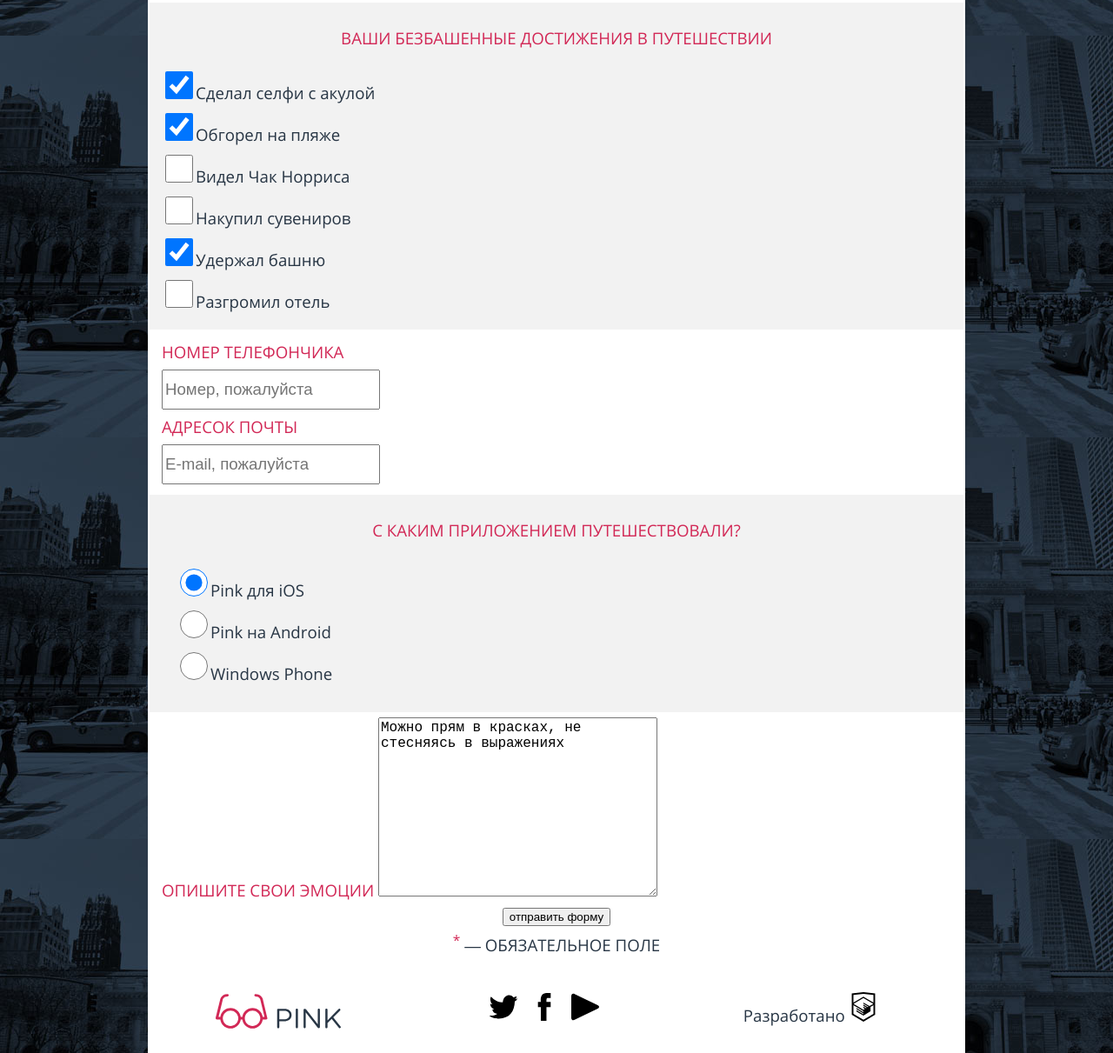
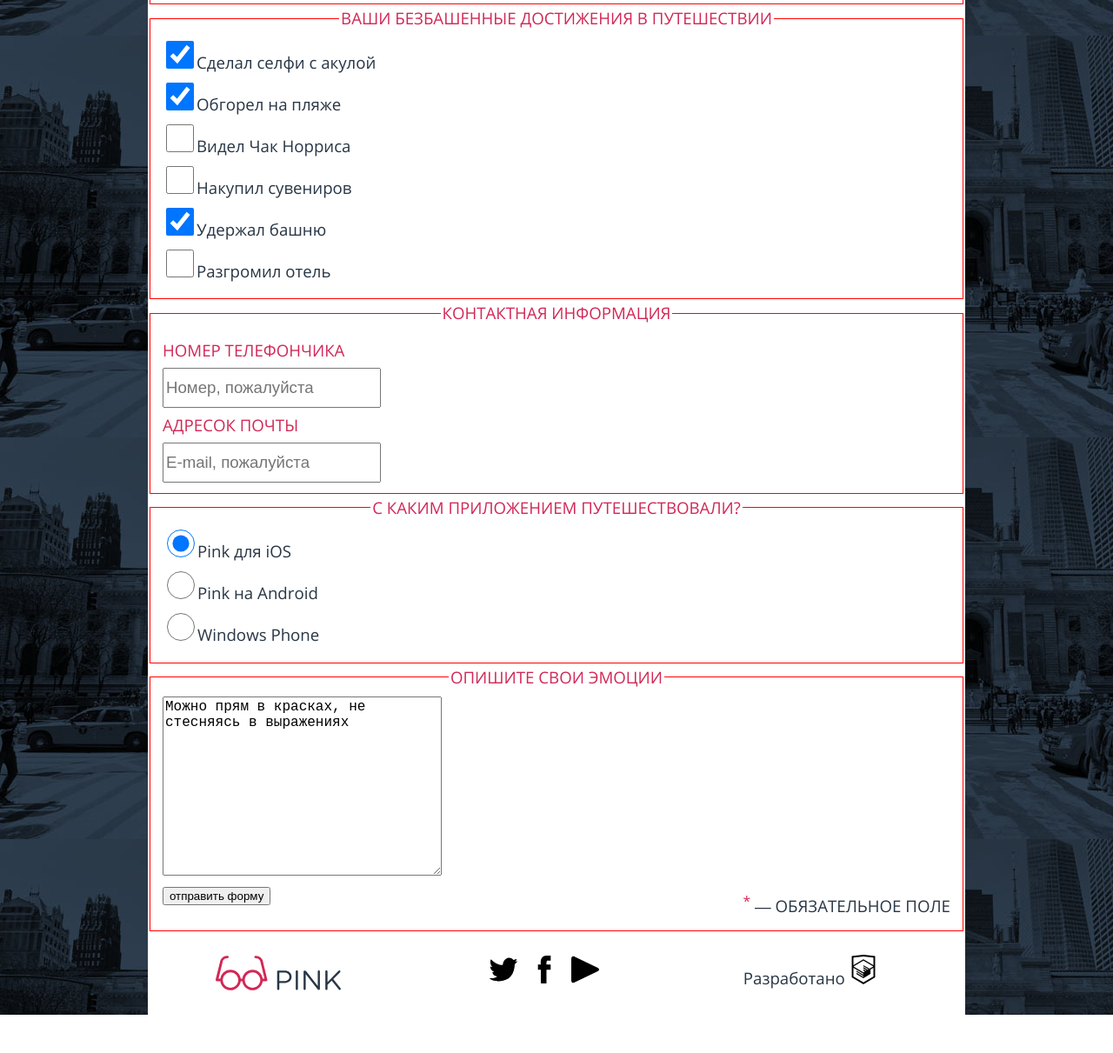
Before and after one commit to zeckson/125753-pink, a website: page form.html in a window 1280 px wide. Shown: the part 883-2094 px from the top of the page at 87% size. After the commit the page ends 2050 px from the top, so only its background shows below. Drawn offline with nearby package versions, Linux system fonts and the light colour scheme; files that its build step writes are made by us from their sources; files whose address does not match are found by name.

Commit message:
form layout

```diff
--- a/form.html
+++ b/form.html
@@ -57,7 +57,7 @@
       </label>
     </fieldset>
     <fieldset class="contest__achievements">
-      <p>ваши безбашенные достижения в путешествии</p>
+      <legend class="contest__form-legend">Ваши безбашенные достижения в путешествии</legend>
 
       <label class="contest__form-label">
         <input type="checkbox" name="achievements" class="contest__form-checkbox" checked>Сделал селфи с акулой
@@ -79,6 +79,7 @@
       </label>
     </fieldset>
     <fieldset class="contest__contacts">
+      <legend class="contest__form-legend">Контактная информация</legend>
       <label class="contest__form-label">
         Номер телефончика<input type="tel" class="contest__form-input" placeholder="Номер, пожалуйста">
       </label>
@@ -88,9 +89,8 @@
       </label>
     </fieldset>
     <fieldset class="contest__device">
-      <p>С каким приложением путешествовали?</p>
+      <legend class="contest__form-legend">С каким приложением путешествовали?</legend>
 
-      <fieldset>
       <label class="contest__form-label">
         <input type="radio" class="contest__form-radio" name="device" value="ios" checked>Pink для iOS
       </label>
@@ -101,14 +101,14 @@
         <input type="radio" class="contest__form-radio" name="device" value="windows">Windows Phone
       </label>
     </fieldset>
-    </fieldset>
     <fieldset class="contest__review">
-      <label class="contest__form-label">опишите свои эмоции
+      <legend class="contest__form-legend">Опишите свои эмоции</legend>
+      <label class="contest__form-label">
         <textarea name="review" id="review" cols="30"
                   rows="10">Можно прям в красках, не стесняясь в выражениях</textarea>
       </label>
 
-      <button type="submit">отправить форму</button>
+      <button class="contest__form-submit" type="submit">отправить форму</button>
       <span class="contest__hint"><sup>*</sup> &mdash; обязательное поле</span>
     </fieldset>
   </form>
--- a/sass/contest.scss
+++ b/sass/contest.scss
@@ -3,14 +3,14 @@
   fieldset {
     border: 0;
   }
+}
 
-  p {
-    text-align: center;
-    text-transform: uppercase;
+.contest__form-legend {
+  display: none;
+  text-align: center;
+  text-transform: uppercase;
 
-    color: $red;
-  }
-
+  color: $red;
 }
 
 .contest__form-label {
@@ -49,6 +49,10 @@
 
 .contest__device {
   background-color: $light-grey;
+
+  .contest__form-legend {
+    display: block;
+  }
   .contest__form-label {
     text-transform: none;
 
@@ -101,4 +105,21 @@
       display: inline-block;
     }
   }
+
+  .contest fieldset {
+    border: 1px solid red !important;
+    background-color: $white;
+  }
+  .contest__form-legend {
+    display: block;
+  }
+
+  .contest__form-submit {
+    float: left;
+  }
+  .contest__hint {
+    float: right;
+  }
+
+
 }
```
Lines whose indentation alone changed are shown as unchanged.
